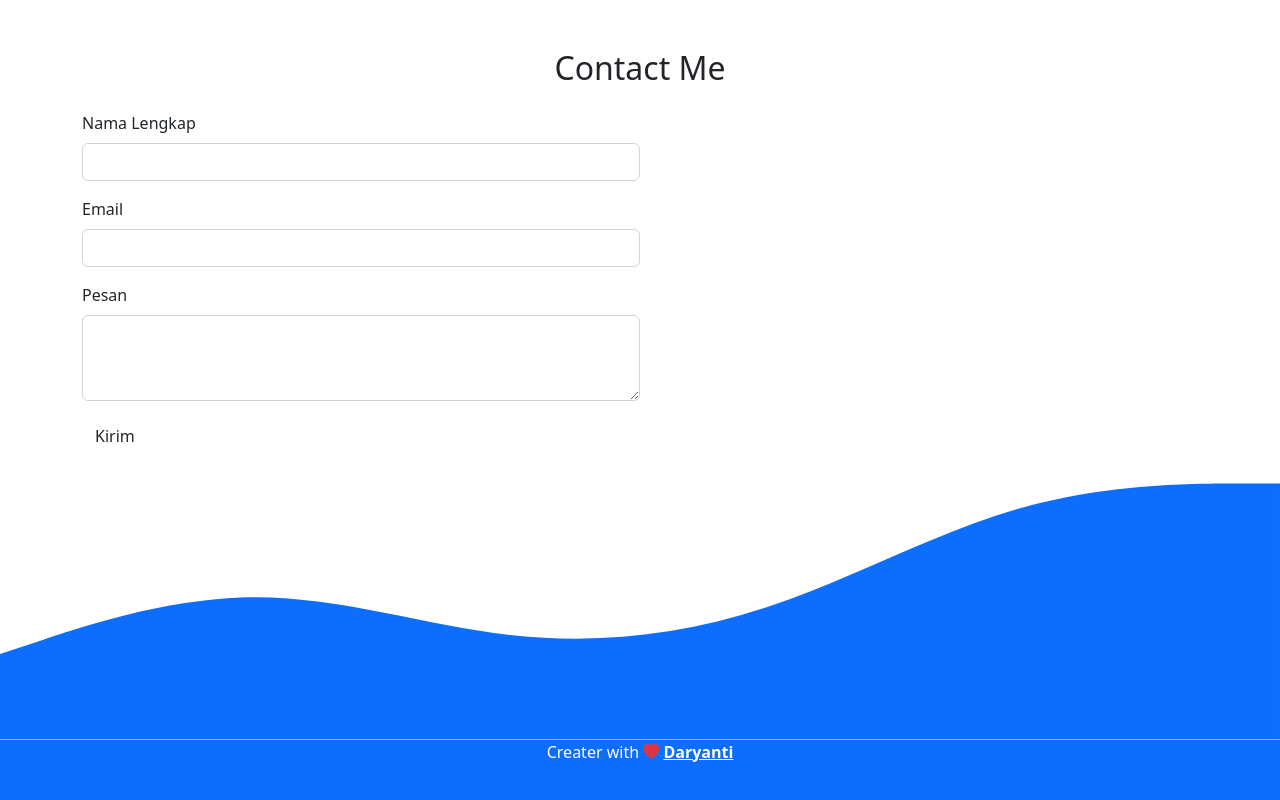
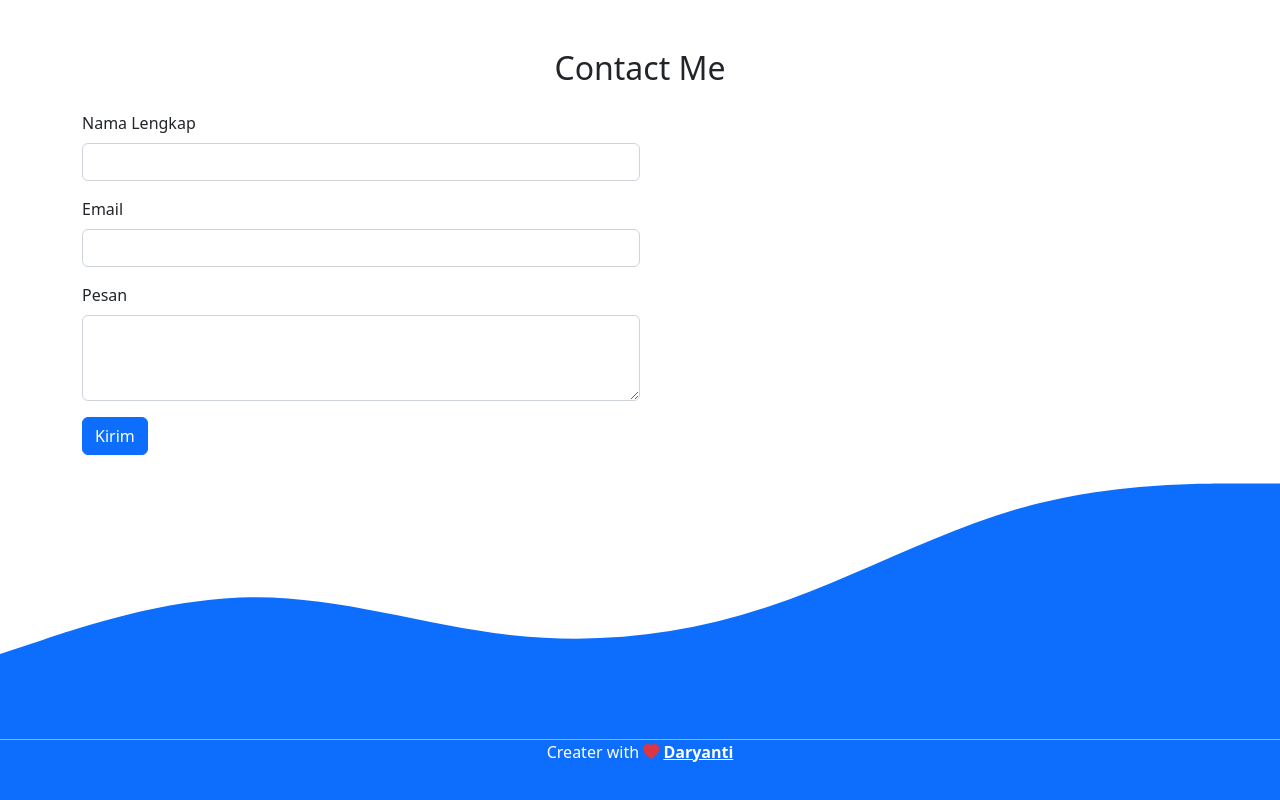
Before and after one commit to endar1y12/daryanti.github.io, a plain HTML site: page index.html in a window 1280 px wide. Shown: the part 2764-3564 px from the top of the page. Drawn offline with nearby package versions, Linux system fonts and the light colour scheme.

Commit message:
ubah warna kirim

```diff
--- a/index.html
+++ b/index.html
@@ -168,7 +168,7 @@
                   <label for="pesan" class="form-label">Pesan</label>
                   <textarea class="form-control" id="pesan" rows="3"></textarea>
                 </div>
-                <button type="submit" class="btn">Kirim</button>
+                <button type="submit" class="btn btn-primary">Kirim</button>
               </form>
             </div>
           </div>
```
